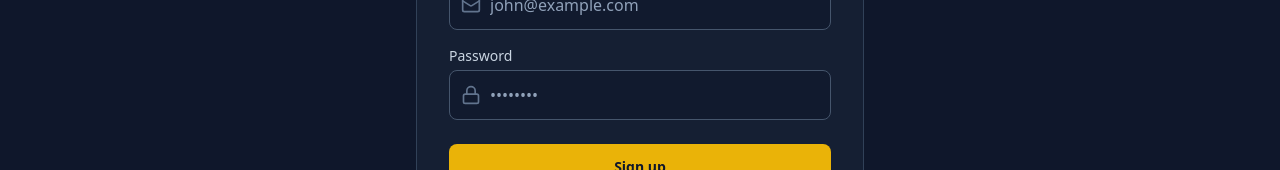
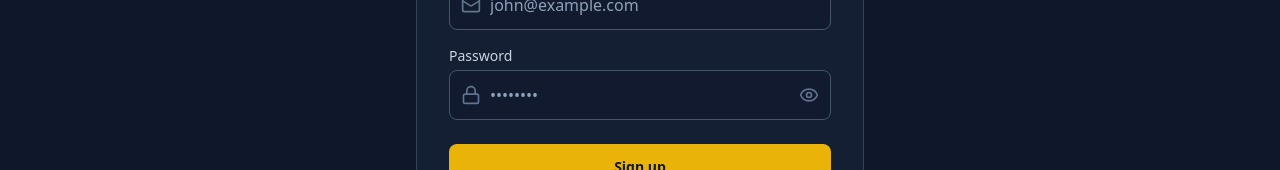
Before and after one commit to PrashantJadhav-tech/TypeMasterPlus, a React (Vite) app: page /register in a window 1280 px wide. Shown: the part 488-658 px from the top of the page. Built offline with nearby package versions, Linux system fonts and the light colour scheme; no server answers.

Commit message:
updated login and register

```diff
--- a/src/pages/Login.tsx
+++ b/src/pages/Login.tsx
@@ -1,11 +1,12 @@
 import React, { useState } from 'react';
 import { useNavigate } from 'react-router-dom';
 import { useAuth } from '../contexts/AuthContext';
-import { Keyboard, Lock, Mail } from 'lucide-react';
+import { Keyboard, Lock, Mail, Eye, EyeOff } from 'lucide-react';
 
 export function Login() {
   const [email, setEmail] = useState('');
   const [password, setPassword] = useState('');
+  const [showPassword, setShowPassword] = useState(false);
   const [error, setError] = useState('');
   const [loading, setLoading] = useState(false);
 
@@ -102,7 +103,7 @@ export function Login() {
               <Lock className="absolute left-3 top-1/2 -translate-y-1/2 w-5 h-5 text-slate-500" />
 
               <input
-                type="password"
+                type={showPassword ? 'text' : 'password'}
                 id="password"
                 value={password}
                 onChange={(e) => setPassword(e.target.value)}
@@ -111,6 +112,17 @@ export function Login() {
                 autoComplete="current-password"
                 required
               />
+              <button
+  type="button"
+  onClick={() => setShowPassword(!showPassword)}
+  className="absolute right-3 top-1/2 -translate-y-1/2 text-slate-500 hover:text-yellow-500 transition-colors"
+>
+  {showPassword ? (
+    <EyeOff className="w-5 h-5" />
+  ) : (
+    <Eye className="w-5 h-5" />
+  )}
+</button>
             </div>
           </div>
 
--- a/src/pages/Register.tsx
+++ b/src/pages/Register.tsx
@@ -1,12 +1,13 @@
 import React, { useState } from 'react';
 import { Link } from 'react-router-dom';
 import { useAuth } from '../contexts/AuthContext';
-import { Keyboard, Lock, User, Mail } from 'lucide-react';
+import { Keyboard, Lock, User, Mail, Eye, EyeOff } from 'lucide-react';
 
 export function Register() {
   const [username, setUsername] = useState('');
   const [email, setEmail] = useState('');
   const [password, setPassword] = useState('');
+  const [showPassword, setShowPassword] = useState(false);
   const [error, setError] = useState('');
   const [message, setMessage] = useState('');
   const [loading, setLoading] = useState(false);
@@ -143,13 +144,24 @@ export function Register() {
                 </div>
 
                 <input
-                  type="password"
-                  required
-                  className="appearance-none block w-full pl-10 pr-3 py-3 border border-slate-600 rounded-lg bg-slate-900/50 text-white placeholder-slate-400 focus:outline-none focus:ring-2 focus:ring-yellow-500 focus:border-transparent transition-all"
-                  placeholder="••••••••"
-                  value={password}
-                  onChange={(e) => setPassword(e.target.value)}
-                />
+  type={showPassword ? 'text' : 'password'}
+  required
+  className="appearance-none block w-full pl-10 pr-12 py-3 border border-slate-600 rounded-lg bg-slate-900/50 text-white placeholder-slate-400 focus:outline-none focus:ring-2 focus:ring-yellow-500 focus:border-transparent transition-all"
+  placeholder="••••••••"
+  value={password}
+  onChange={(e) => setPassword(e.target.value)}
+/>
+<button
+  type="button"
+  onClick={() => setShowPassword(!showPassword)}
+  className="absolute right-3 top-1/2 -translate-y-1/2 text-slate-500 hover:text-yellow-500 transition-colors"
+>
+  {showPassword ? (
+    <EyeOff className="h-5 w-5" />
+  ) : (
+    <Eye className="h-5 w-5" />
+  )}
+</button>
               </div>
             </div>
 
```
